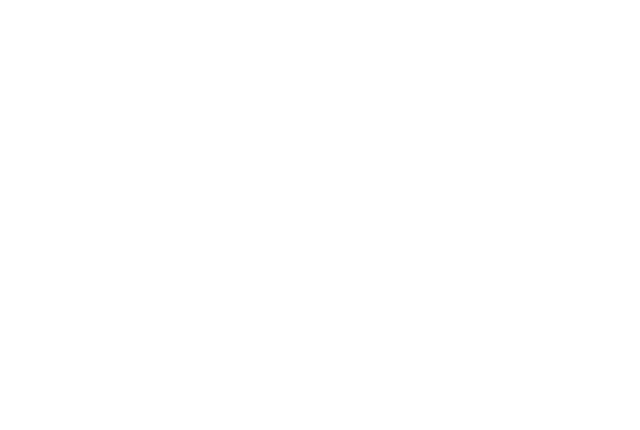
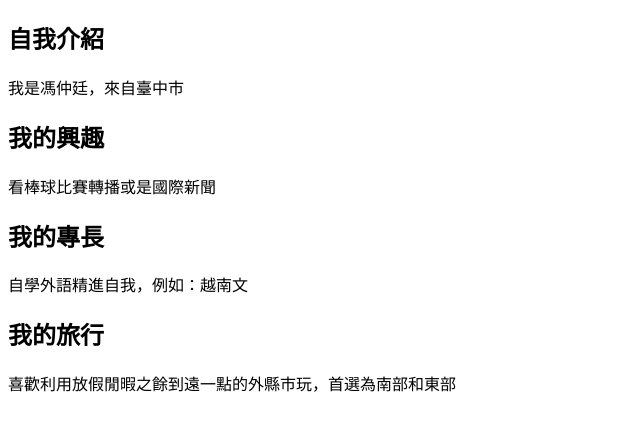
Before and after one commit to fengzhongting/web2, a plain HTML site: page index.htm in a window 1280 px wide. Shown: the whole page, without its empty margins (0-640 px from the left). Drawn offline with Linux system fonts and the light colour scheme.

Commit message:
Update index.htm

```diff
--- a/index.htm
+++ b/index.htm
@@ -5,6 +5,22 @@
     <title>馮仲廷的自我網頁介紹</title>
 </head>
   <body>
+    <h2>自我介紹</h2>
+
+    <p>我是馮仲廷，來自臺中市</p>
+
+      <h2>我的興趣</h2>
+
+    <p>看棒球比賽轉播或是國際新聞</p>
+
+      <h2>我的專長</h2>
+
+    <p>自學外語精進自我，例如：越南文</p>
+
+      <h2>我的旅行</h2>
+
+    <p>喜歡利用放假閒暇之餘到遠一點的外縣市玩，首選為南部和東部</p>
+
 
     </body>
   </html>
```
